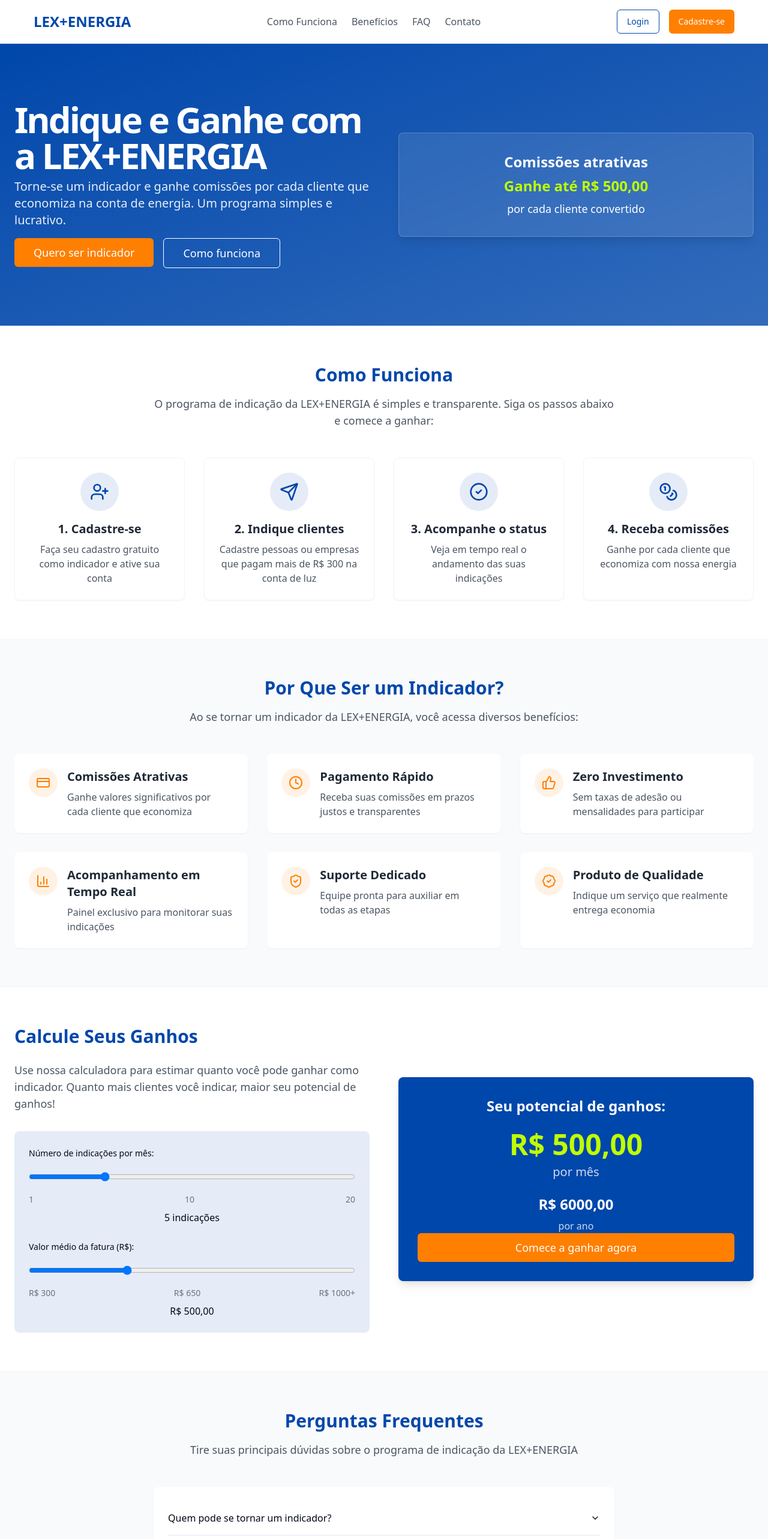
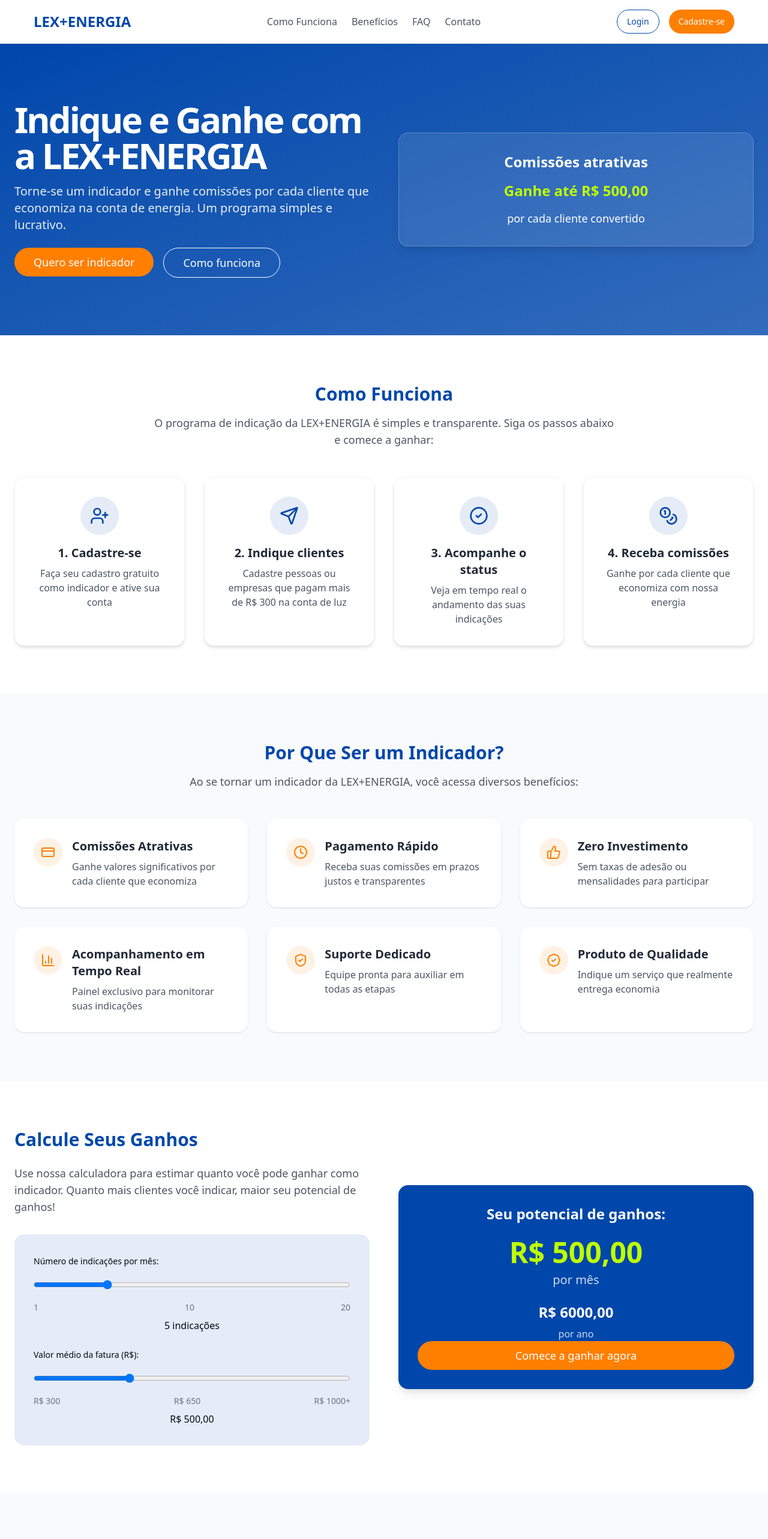
Before and after one commit to haake01/energia-indica-pro, a React (Vite) app: page / in a window 1280 px wide. Shown: the top 2566 px of the page at 60% size. Built offline with nearby package versions, Linux system fonts and the light colour scheme.

Commit message:
Adapt design to project
Adapt the design of the landing page to match the provided project link.

```diff
--- a/src/components/landing/Benefits.tsx
+++ b/src/components/landing/Benefits.tsx
@@ -36,7 +36,7 @@ const benefitItems = [
 
 const Benefits = () => {
   return (
-    <section id="beneficios" className="py-16 bg-gray-50">
+    <section id="beneficios" className="py-20 bg-gray-50">
       <div className="container px-4 md:px-6">
         <div className="text-center mb-12">
           <h2 className="text-3xl font-bold text-brand-blue mb-4">Por Que Ser um Indicador?</h2>
@@ -49,7 +49,7 @@ const Benefits = () => {
           {benefitItems.map((item, index) => (
             <div
               key={index}
-              className="bg-white p-6 rounded-lg shadow-sm hover:shadow-md transition-shadow flex items-start space-x-4"
+              className="bg-white p-8 rounded-2xl shadow hover:shadow-md transition-shadow flex items-start space-x-4"
             >
               <div className="flex-shrink-0">
                 <div className="w-12 h-12 flex items-center justify-center rounded-full bg-brand-orange/10">
--- a/src/components/landing/Calculator.tsx
+++ b/src/components/landing/Calculator.tsx
@@ -16,16 +16,16 @@ const Calculator = () => {
   };
 
   return (
-    <section className="py-16 bg-white border-t border-b border-gray-100">
+    <section className="py-20 bg-white border-t border-b border-gray-100">
       <div className="container px-4 md:px-6">
-        <div className="grid gap-6 lg:grid-cols-2 lg:gap-12 items-center">
+        <div className="grid gap-8 lg:grid-cols-2 lg:gap-12 items-center">
           <div>
             <h2 className="text-3xl font-bold text-brand-blue mb-6">Calcule Seus Ganhos</h2>
             <p className="text-lg text-gray-600 mb-8">
               Use nossa calculadora para estimar quanto você pode ganhar como indicador.
               Quanto mais clientes você indicar, maior seu potencial de ganhos!
             </p>
-            <div className="bg-brand-blue/10 p-6 rounded-lg">
+            <div className="bg-brand-blue/10 p-8 rounded-2xl">
               <div className="space-y-6">
                 <div className="space-y-2">
                   <Label htmlFor="client-count">Número de indicações por mês:</Label>
@@ -69,7 +69,7 @@ const Calculator = () => {
             </div>
           </div>
 
-          <div className="bg-brand-blue text-white rounded-lg p-8 shadow-lg">
+          <div className="bg-brand-blue text-white rounded-2xl p-8 shadow-lg">
             <div className="text-center space-y-6">
               <h3 className="text-2xl font-bold">Seu potencial de ganhos:</h3>
               <div className="space-y-2">
@@ -85,7 +85,7 @@ const Calculator = () => {
                 <p className="text-white/80">por ano</p>
               </div>
               <Link to="/cadastro">
-                <Button className="w-full bg-brand-orange hover:bg-brand-orange-light text-white text-lg py-6">
+                <Button className="w-full bg-brand-orange hover:bg-brand-orange-light text-white text-lg py-6 rounded-full">
                   Comece a ganhar agora
                 </Button>
               </Link>
--- a/src/components/landing/CallToAction.tsx
+++ b/src/components/landing/CallToAction.tsx
@@ -4,7 +4,7 @@ import { Link } from "react-router-dom";
 
 const CallToAction = () => {
   return (
-    <section className="py-16 bg-gradient-to-br from-brand-blue via-brand-blue/90 to-brand-blue/80 text-white">
+    <section className="py-20 bg-gradient-to-br from-brand-blue via-brand-blue/90 to-brand-blue/80 text-white">
       <div className="container px-4 md:px-6">
         <div className="text-center max-w-3xl mx-auto">
           <h2 className="text-3xl md:text-4xl font-bold mb-6">
@@ -16,12 +16,12 @@ const CallToAction = () => {
           </p>
           <div className="flex flex-col md:flex-row gap-4 justify-center">
             <Link to="/cadastro">
-              <Button className="bg-brand-orange text-white hover:bg-brand-orange-light text-lg px-8 py-6 w-full md:w-auto">
+              <Button className="bg-brand-orange text-white hover:bg-brand-orange-light text-lg px-8 py-6 w-full md:w-auto rounded-full">
                 Cadastre-se agora
               </Button>
             </Link>
             <Link to="/login">
-              <Button variant="outline" className="bg-transparent border-white text-white hover:bg-white/20 text-lg px-8 py-6 w-full md:w-auto">
+              <Button variant="outline" className="bg-transparent border-white text-white hover:bg-white/20 text-lg px-8 py-6 w-full md:w-auto rounded-full">
                 Já sou indicador
               </Button>
             </Link>
--- a/src/components/landing/FAQ.tsx
+++ b/src/components/landing/FAQ.tsx
@@ -33,7 +33,7 @@ const faqs = [
 
 const FAQ = () => {
   return (
-    <section id="faq" className="py-16 bg-gray-50">
+    <section id="faq" className="py-20 bg-gray-50">
       <div className="container px-4 md:px-6">
         <div className="text-center mb-12">
           <h2 className="text-3xl font-bold text-brand-blue mb-4">Perguntas Frequentes</h2>
@@ -42,11 +42,11 @@ const FAQ = () => {
           </p>
         </div>
 
-        <div className="max-w-3xl mx-auto bg-white rounded-lg shadow-sm p-6">
+        <div className="max-w-3xl mx-auto bg-white rounded-2xl shadow p-8">
           <Accordion type="single" collapsible className="w-full">
             {faqs.map((faq, index) => (
               <AccordionItem key={index} value={`item-${index}`}>
-                <AccordionTrigger className="text-left font-medium">
+                <AccordionTrigger className="text-left font-medium text-gray-800">
                   {faq.question}
                 </AccordionTrigger>
                 <AccordionContent className="text-gray-600">
@@ -58,7 +58,7 @@ const FAQ = () => {
 
           <div className="mt-8 text-center">
             <Link to="/faq">
-              <Button variant="outline" className="border-brand-blue text-brand-blue hover:bg-brand-blue/10">
+              <Button variant="outline" className="border-brand-blue text-brand-blue hover:bg-brand-blue/10 rounded-full">
                 Ver todas as perguntas
               </Button>
             </Link>
--- a/src/components/landing/Footer.tsx
+++ b/src/components/landing/Footer.tsx
@@ -4,7 +4,7 @@ import { Link } from "react-router-dom";
 const Footer = () => {
   return (
     <footer id="contato" className="bg-gray-900 text-white">
-      <div className="container px-4 md:px-6 py-12">
+      <div className="container px-4 md:px-6 py-16">
         <div className="grid grid-cols-1 md:grid-cols-4 gap-8">
           <div className="space-y-4">
             <h3 className="text-xl font-bold text-white">LEX+ENERGIA</h3>
@@ -16,7 +16,7 @@ const Footer = () => {
 
           <div className="space-y-4">
             <h3 className="text-lg font-semibold">Links Rápidos</h3>
-            <ul className="space-y-2">
+            <ul className="space-y-3">
               <li>
                 <a href="#como-funciona" className="text-gray-400 hover:text-white transition-colors">
                   Como Funciona
@@ -42,7 +42,7 @@ const Footer = () => {
 
           <div className="space-y-4">
             <h3 className="text-lg font-semibold">Contato</h3>
-            <ul className="space-y-2">
+            <ul className="space-y-3">
               <li className="text-gray-400">
                 <span className="block">Email:</span>
                 <a href="mailto:contato@lexenergia.com.br" className="hover:text-white transition-colors">
@@ -60,7 +60,7 @@ const Footer = () => {
 
           <div className="space-y-4">
             <h3 className="text-lg font-semibold">Legal</h3>
-            <ul className="space-y-2">
+            <ul className="space-y-3">
               <li>
                 <Link to="/privacidade" className="text-gray-400 hover:text-white transition-colors">
                   Política de Privacidade
--- a/src/components/landing/Header.tsx
+++ b/src/components/landing/Header.tsx
@@ -4,7 +4,7 @@ import { Link } from "react-router-dom";
 
 const Header = () => {
   return (
-    <header className="w-full border-b bg-white py-4 px-4 md:px-6">
+    <header className="w-full border-b bg-white py-4 px-4 md:px-6 sticky top-0 z-50 shadow-sm">
       <div className="container flex items-center justify-between">
         <div className="flex items-center">
           <h1 className="text-2xl font-bold text-brand-blue">
@@ -29,12 +29,12 @@ const Header = () => {
 
         <div className="flex items-center space-x-4">
           <Link to="/login">
-            <Button variant="outline" className="hidden md:inline-flex border-brand-blue text-brand-blue hover:bg-brand-blue/10">
+            <Button variant="outline" className="hidden md:inline-flex border-brand-blue text-brand-blue hover:bg-brand-blue/10 rounded-full">
               Login
             </Button>
           </Link>
           <Link to="/cadastro">
-            <Button className="bg-brand-orange text-white hover:bg-brand-orange-light">
+            <Button className="bg-brand-orange text-white hover:bg-brand-orange-light rounded-full">
               Cadastre-se
             </Button>
           </Link>
--- a/src/components/landing/HeroSection.tsx
+++ b/src/components/landing/HeroSection.tsx
@@ -4,11 +4,11 @@ import { Link } from "react-router-dom";
 
 const HeroSection = () => {
   return (
-    <section className="py-12 md:py-24 bg-gradient-to-br from-brand-blue via-brand-blue/90 to-brand-blue/80 text-white">
+    <section className="py-16 md:py-24 bg-gradient-to-br from-brand-blue via-brand-blue/90 to-brand-blue/80 text-white">
       <div className="container px-4 md:px-6">
         <div className="grid gap-6 lg:grid-cols-2 lg:gap-12 items-center">
-          <div className="flex flex-col justify-center space-y-4 animate-fade-in">
-            <div className="space-y-2">
+          <div className="flex flex-col justify-center space-y-6 animate-fade-in">
+            <div className="space-y-4">
               <h1 className="text-3xl font-bold tracking-tighter sm:text-4xl md:text-5xl lg:text-6xl">
                 Indique e Ganhe com a LEX+ENERGIA
               </h1>
@@ -19,20 +19,20 @@ const HeroSection = () => {
             </div>
             <div className="flex flex-col md:flex-row gap-4 min-[400px]:flex-row">
               <Link to="/cadastro">
-                <Button className="bg-brand-orange text-white hover:bg-brand-orange-light text-lg px-8 py-6">
+                <Button className="bg-brand-orange text-white hover:bg-brand-orange-light text-lg px-8 py-6 rounded-full">
                   Quero ser indicador
                 </Button>
               </Link>
               <a href="#como-funciona">
-                <Button variant="outline" className="bg-transparent border-white text-white hover:bg-white/20 text-lg px-8 py-6">
+                <Button variant="outline" className="bg-transparent border-white text-white hover:bg-white/20 text-lg px-8 py-6 rounded-full">
                   Como funciona
                 </Button>
               </a>
             </div>
           </div>
           <div className="flex items-center justify-center">
-            <div className="w-full h-auto bg-white/10 border border-white/20 backdrop-blur-sm p-8 rounded-lg shadow-lg">
-              <div className="text-center space-y-2">
+            <div className="w-full h-auto bg-white/10 border border-white/20 backdrop-blur-sm p-8 rounded-2xl shadow-lg">
+              <div className="text-center space-y-4">
                 <h3 className="text-2xl font-bold">Comissões atrativas</h3>
                 <p className="text-xl md:text-2xl font-bold text-brand-lime">
                   Ganhe até R$ 500,00
--- a/src/components/landing/HowItWorks.tsx
+++ b/src/components/landing/HowItWorks.tsx
@@ -30,7 +30,7 @@ const steps = [
 
 const HowItWorks = () => {
   return (
-    <section id="como-funciona" className="py-16 bg-white">
+    <section id="como-funciona" className="py-20 bg-white">
       <div className="container px-4 md:px-6">
         <div className="text-center mb-12">
           <h2 className="text-3xl font-bold text-brand-blue mb-4">Como Funciona</h2>
@@ -44,7 +44,7 @@ const HowItWorks = () => {
           {steps.map((step) => (
             <div
               key={step.id}
-              className="flex flex-col items-center text-center p-6 border border-gray-100 rounded-lg shadow-sm hover:shadow-md transition-shadow"
+              className="flex flex-col items-center text-center p-8 border border-gray-100 rounded-2xl shadow-md hover:shadow-lg transition-shadow bg-white"
             >
               <div className="w-16 h-16 flex items-center justify-center rounded-full bg-brand-blue/10 mb-4">
                 <step.icon className="text-brand-blue w-8 h-8" />
--- a/src/pages/LandingPage.tsx
+++ b/src/pages/LandingPage.tsx
@@ -10,7 +10,7 @@ import Footer from "@/components/landing/Footer";
 
 const LandingPage = () => {
   return (
-    <div className="flex min-h-screen flex-col">
+    <div className="flex min-h-screen flex-col bg-white">
       <Header />
       <main className="flex-1">
         <HeroSection />
```
